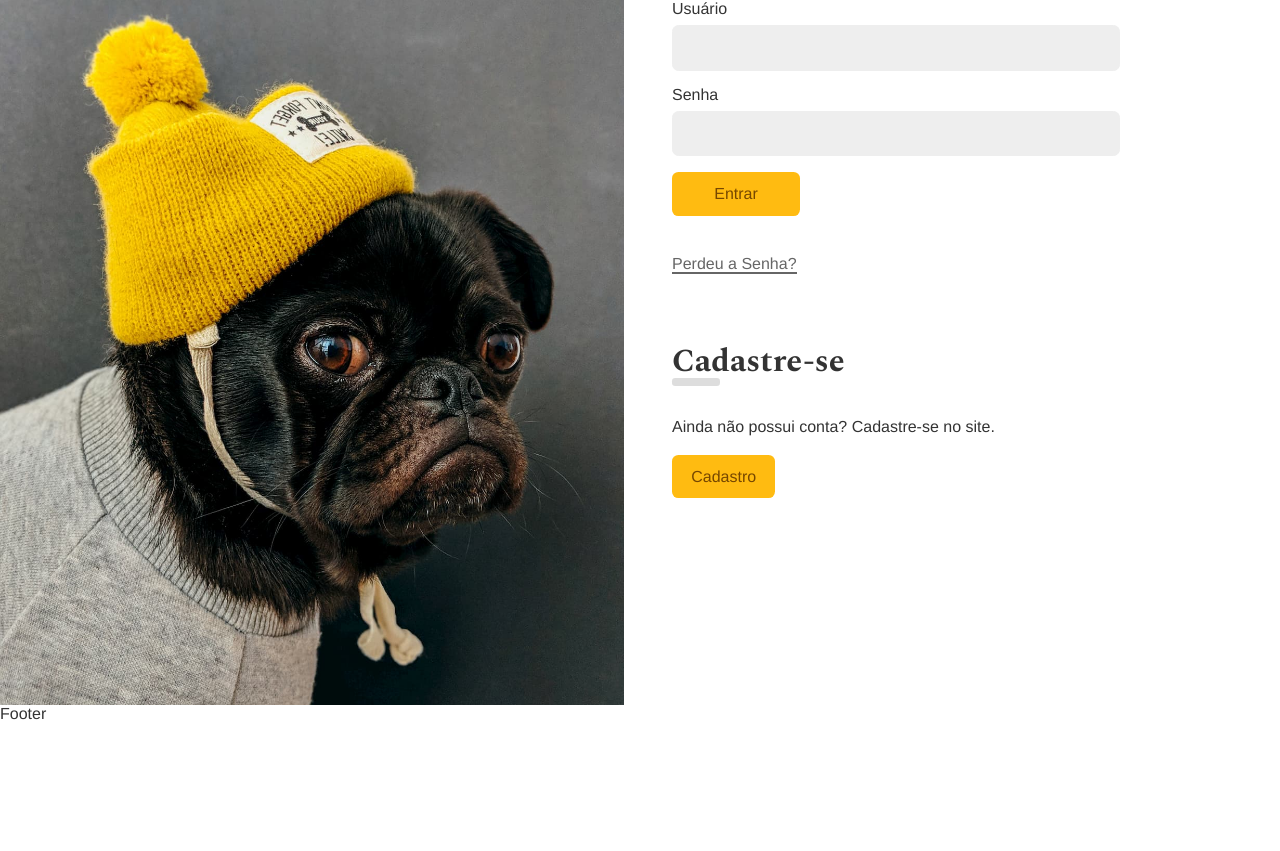
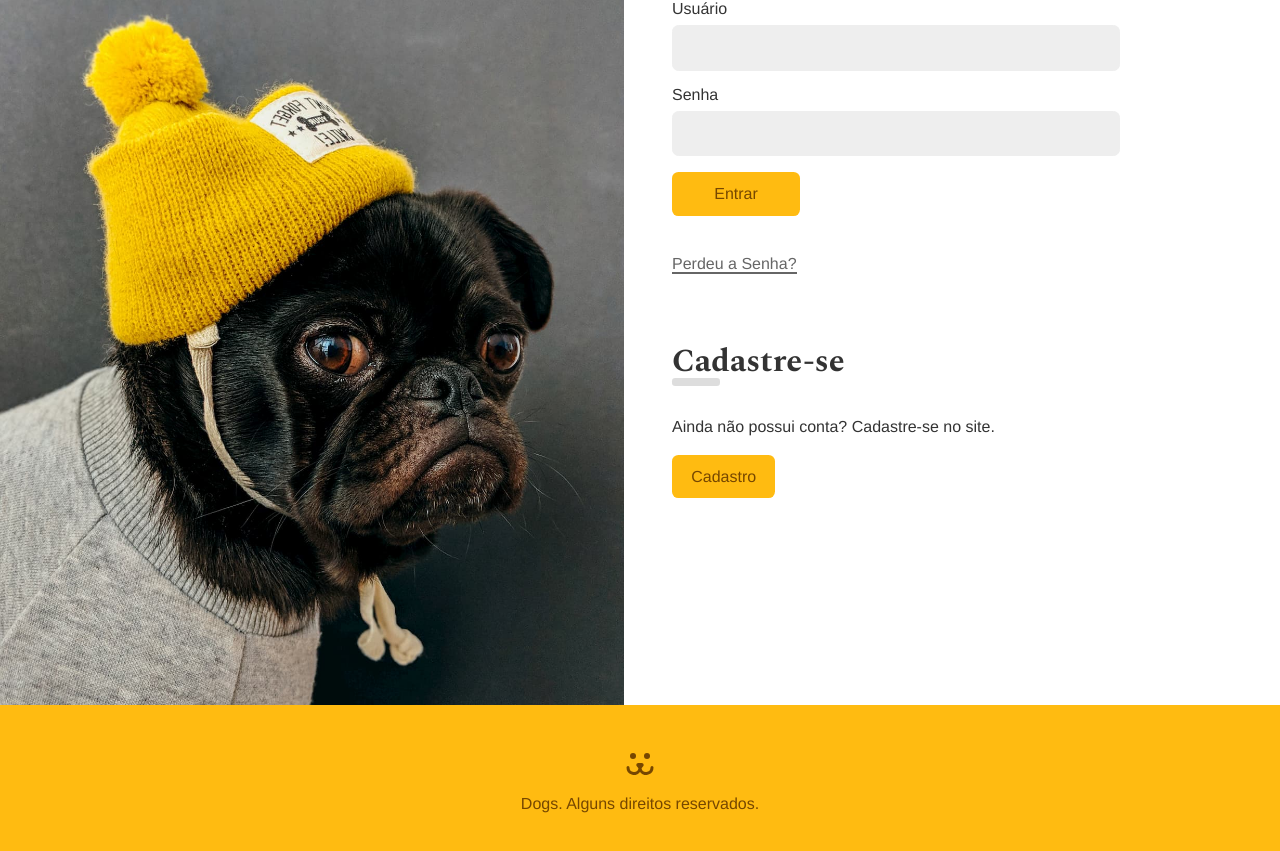
Before and after one commit to KamilydosSantos/dogs, a React (Vite) app: page /login in a window 1280 px wide. Shown: the part 159-1010 px from the top of the page. Before the commit the page ends 882 px from the top, so only its background shows below. Built offline with nearby package versions, Linux system fonts and the light colour scheme.

Commit message:
feat: add footer

```diff
--- a/src/App.css
+++ b/src/App.css
@@ -90,3 +90,13 @@ a {
         transform: initial;
     }
 }
+
+.App {
+    display: flex;
+    flex-direction: column;
+    min-height: calc(100vh + 10rem);
+}
+
+.AppBody {
+    flex: 1;
+}
--- a/src/App.jsx
+++ b/src/App.jsx
@@ -14,10 +14,11 @@ import NotFound from './Components/NotFound';
 
 const App = () => {
   return (
-    <div>
+    <div className="App">
       <BrowserRouter>
         <UserStorage>
           <Header />
+          <main className="AppBody">
             <Routes>
               <Route path="/" element={<Home />} />
               <Route path="login/*" element={<Login />} />
@@ -33,6 +34,7 @@ const App = () => {
               <Route path="perfil/:user" element={<UserProfile />} />
               <Route path="*" element={<NotFound />} />
             </Routes>
+          </main>
           <Footer />
         </UserStorage>
       </BrowserRouter>
--- a/src/Components/Footer.jsx
+++ b/src/Components/Footer.jsx
@@ -1,10 +1,14 @@
 import React from 'react';
 import styles from './Footer.module.css';
+import { ReactComponent as Dogs } from '../Assets/dogs-footer.svg';
 
 const Footer = () => {
   return (
-    <div className={styles.footer}>Footer</div>
-  )
-}
+    <footer className={styles.footer}>
+      <Dogs />
+      <p>Dogs. Alguns direitos reservados.</p>
+    </footer>
+  );
+};
 
-export default Footer
+export default Footer;
--- a/src/Components/Footer.module.css
+++ b/src/Components/Footer.module.css
@@ -0,0 +1,11 @@
+.footer {
+  background: #fb1;
+  padding: 3rem 1rem 0 1rem;
+  height: 10rem;
+  text-align: center;
+  color: #764701;
+}
+
+.footer p {
+  margin-top: 1rem;
+}
```
Lines whose indentation alone changed are shown as unchanged.
